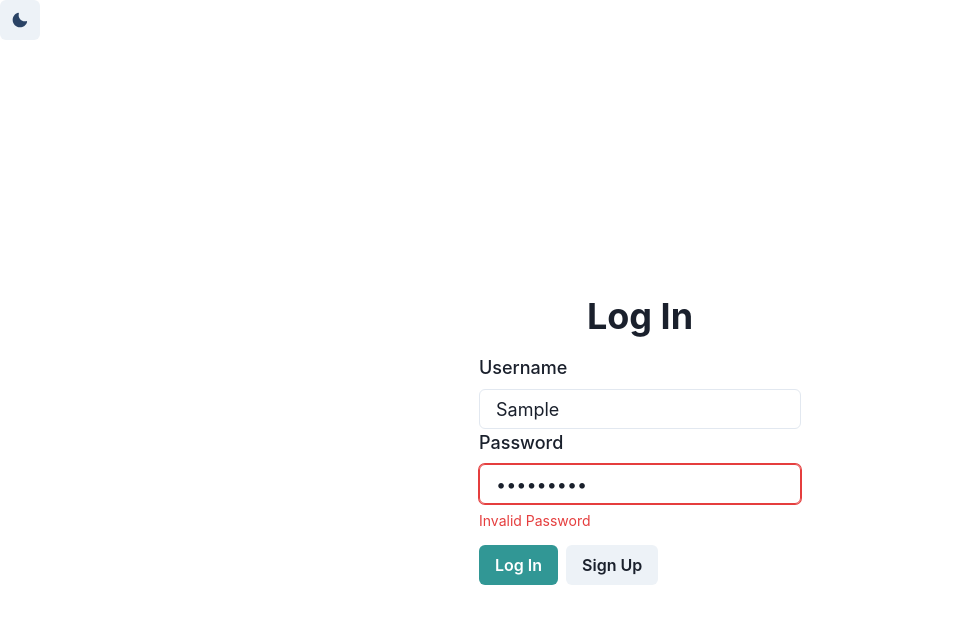
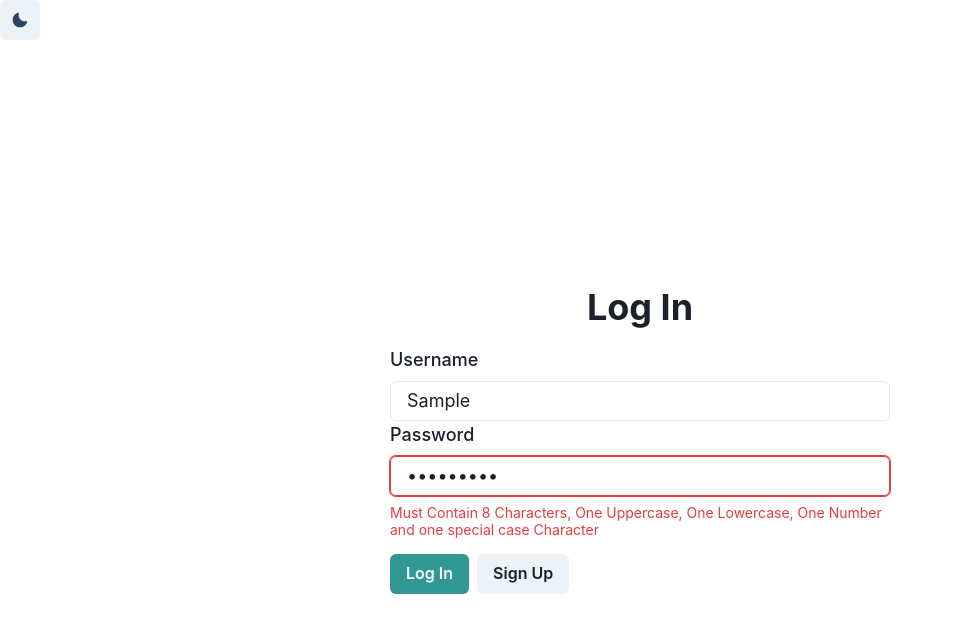
Before and after one commit to woodsjd11/whatsapp-clone, a React (Create React App) app in the folder chatapp/: page / in a window 1280 px wide. Both pictures are taken after typing "Sample", "Sample123" into the empty fields and a click on the button "Log In". Shown: the top 632 px of the page, without its empty margins (0-954 px from the left). Built offline with nearby package versions, Linux system fonts and the light colour scheme.

Commit message:
add specific error messages detailing field requirements

```diff
--- a/chatapp/src/components/login/login.tsx
+++ b/chatapp/src/components/login/login.tsx
@@ -57,7 +57,9 @@ export default function Login() {
     >
       <Heading>Log In</Heading>
       <form onSubmit={formik.handleSubmit}>
-        <FormControl isInvalid={formik.errors.username != null && isSubmitted}>
+        <FormControl
+          isInvalid={formik.errors.username != null && formik.touched.username}
+        >
           <FormLabel fontSize="lg">Username</FormLabel>
           <Input
             name="username"
@@ -68,9 +70,11 @@ export default function Login() {
             onChange={formik.handleChange}
             onBlur={formik.handleBlur}
           ></Input>
-          <FormErrorMessage>Invalid Username</FormErrorMessage>
+          <FormErrorMessage>{formik.errors.username}</FormErrorMessage>
         </FormControl>
-        <FormControl isInvalid={formik.errors.password != null && isSubmitted}>
+        <FormControl
+          isInvalid={formik.errors.password != null && formik.touched.password}
+        >
           <FormLabel fontSize="lg">Password</FormLabel>
           <Input
             name="password"
@@ -82,10 +86,16 @@ export default function Login() {
             onChange={formik.handleChange}
             onBlur={formik.handleBlur}
           ></Input>
-          <FormErrorMessage>Invalid Password</FormErrorMessage>
+          <FormErrorMessage>{formik.errors.password}</FormErrorMessage>
         </FormControl>
         <ButtonGroup pt="1rem">
-          <Button colorScheme="teal" type="submit" onClick={()=>{setSubmitted(true)}}>
+          <Button
+            colorScheme="teal"
+            type="submit"
+            onClick={() => {
+              setSubmitted(true);
+            }}
+          >
             Log In
           </Button>
           <Button>Sign Up</Button>
```
